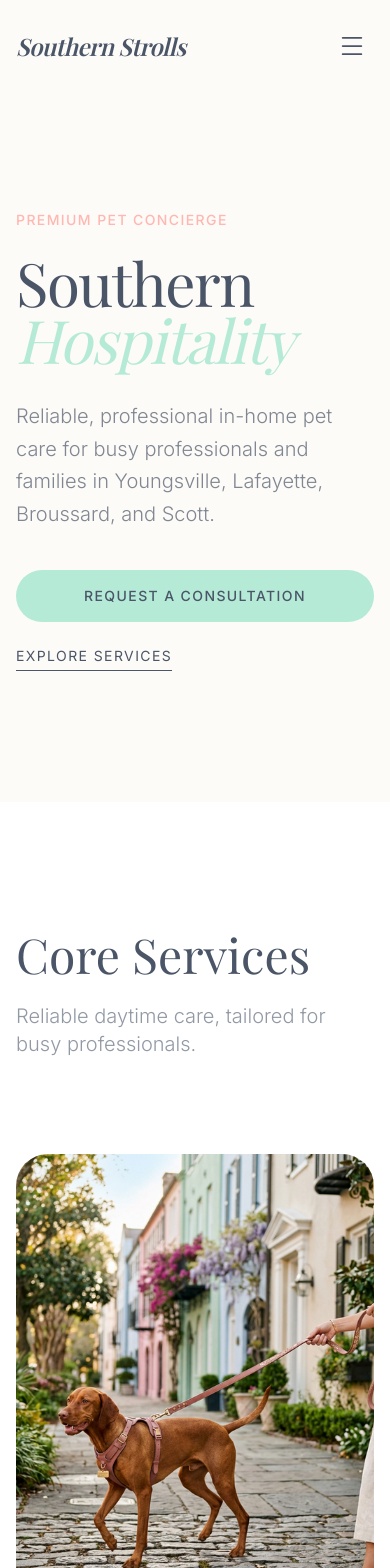
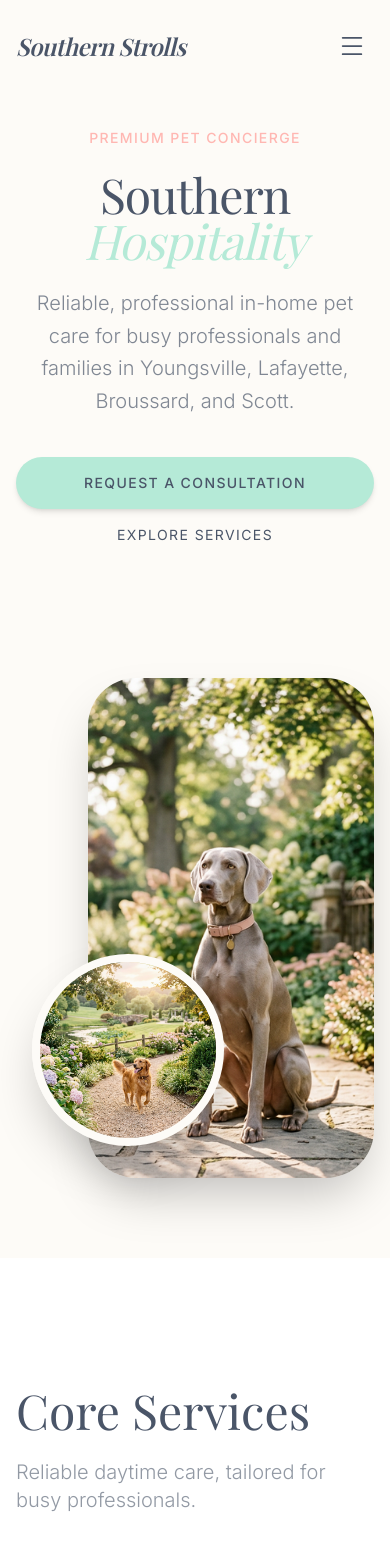
Before and after one commit to Founditmarketing/southern-strolls, a React (Vite) app: page / in a window 390 px wide. Shown: the top 1568 px of the page. Built offline with nearby package versions, Linux system fonts and the light colour scheme; a web font is replaced by a local one.

Commit message:
Enhance mobile hero aesthetics with stacked image layout

```diff
--- a/src/components/Hero.tsx
+++ b/src/components/Hero.tsx
@@ -2,10 +2,10 @@ import { motion } from 'motion/react';
 
 export function Hero() {
   return (
-    <section className="relative min-h-[95vh] flex items-center pt-20 overflow-hidden bg-cream">
+    <section className="relative min-h-[95vh] flex items-center pt-32 pb-20 md:pt-20 md:pb-0 overflow-hidden bg-cream">
       <div className="max-w-7xl mx-auto px-4 sm:px-6 lg:px-8 w-full relative z-10">
-        <div className="grid lg:grid-cols-12 gap-12 items-center">
-          <div className="lg:col-span-7">
+        <div className="grid lg:grid-cols-12 gap-8 md:gap-12 items-center text-center lg:text-left">
+          <div className="lg:col-span-7 flex flex-col items-center lg:items-start">
             <motion.div
               initial={{ opacity: 0, y: 30 }}
               animate={{ opacity: 1, y: 0 }}
@@ -14,42 +14,42 @@ export function Hero() {
               <p className="text-blush font-medium tracking-widest uppercase text-sm mb-6">
                 Premium Pet Concierge
               </p>
-              <h1 className="text-6xl sm:text-7xl lg:text-8xl font-serif leading-[0.95] tracking-tight mb-8 text-slate">
+              <h1 className="text-5xl sm:text-7xl lg:text-8xl font-serif leading-[0.95] tracking-tight mb-6 sm:mb-8 text-slate">
                 Southern <br />
                 <span className="italic text-mint">Hospitality</span>
               </h1>
               <p className="text-xl text-slate/70 max-w-md font-light leading-relaxed mb-10">
                 Reliable, professional in-home pet care for busy professionals and families in Youngsville, Lafayette, Broussard, and Scott.
               </p>
-              <div className="flex flex-col sm:flex-row items-start sm:items-center gap-6">
-                <a href="#consultation" className="bg-mint text-slate px-8 py-4 rounded-full text-sm tracking-widest uppercase hover:bg-blush hover:text-white transition-colors duration-300 w-full sm:w-auto text-center font-medium">
+              <div className="flex flex-col sm:flex-row items-stretch sm:items-center gap-4 sm:gap-6 mt-6 sm:mt-8 mb-8 sm:mb-0">
+                <a href="#consultation" className="bg-mint text-slate px-8 py-4 rounded-full text-sm tracking-widest uppercase hover:bg-blush hover:text-white transition-colors duration-300 w-full sm:w-auto text-center font-medium shadow-md">
                   Request a Consultation
                 </a>
-                <a href="#services" className="text-slate text-sm tracking-widest uppercase border-b border-slate pb-1 hover:text-blush hover:border-blush transition-colors duration-300">
+                <a href="#services" className="text-slate text-center text-sm tracking-widest uppercase border-b border-transparent pb-1 hover:text-blush hover:border-blush transition-colors duration-300 w-full sm:w-auto">
                   Explore Services
                 </a>
               </div>
             </motion.div>
           </div>
 
-          <div className="lg:col-span-5 relative hidden md:block h-[700px]">
+          <div className="lg:col-span-5 relative mt-16 md:mt-0 h-[500px] md:h-[700px] w-full max-w-lg mx-auto md:max-w-none">
             <motion.div
               initial={{ opacity: 0, scale: 0.95 }}
               animate={{ opacity: 1, scale: 1 }}
               transition={{ duration: 1, delay: 0.2, ease: [0.16, 1, 0.3, 1] }}
-              className="absolute right-0 top-0 w-4/5 h-full z-10"
+              className="absolute right-0 top-0 w-4/5 md:w-4/5 h-full z-10"
             >
               <img
                 src="/images/hero_elegant_dog_1772814698237.png"
                 alt="Elegant Weimaraner"
-                className="w-full h-full object-cover rounded-t-[1000px] rounded-b-[1000px] shadow-2xl"
+                className="w-full h-full object-cover rounded-[3rem] md:rounded-t-[1000px] md:rounded-b-[1000px] shadow-2xl"
               />
             </motion.div>
             <motion.div
               initial={{ opacity: 0, x: 50 }}
               animate={{ opacity: 1, x: 0 }}
               transition={{ duration: 1, delay: 0.4, ease: [0.16, 1, 0.3, 1] }}
-              className="absolute bottom-12 left-0 w-64 z-20"
+              className="absolute bottom-8 left-4 md:bottom-12 md:left-0 w-48 md:w-64 z-20"
             >
               <img
                 src="/images/hero_dog_walking_1772814715743.png"
```
